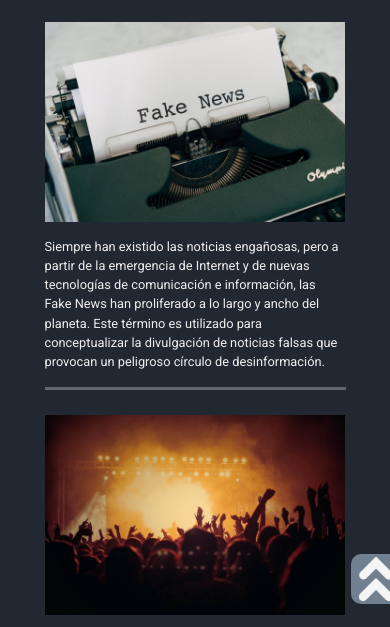
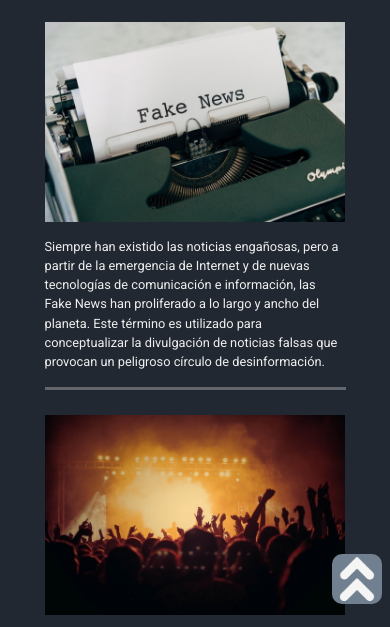
Before and after one commit to psantiagoe/Noticias_SantiagoEscobar, a website: page index.html in a window 390 px wide. Shown: the part 156-783 px from the top of the page. Drawn offline with nearby package versions, Linux system fonts and the light colour scheme.

Commit message:
Fix en width 600 con boton #back-to-start

```diff
--- a/scss/styles.scss
+++ b/scss/styles.scss
@@ -565,4 +565,11 @@ h1 {
 			}
 		}
 	}
+
+	#back-to-start {
+		img {
+			left: 85%;
+			bottom: 10%;
+		}
+	}
 }
```
Also changed, not shown: css/styles.css.
